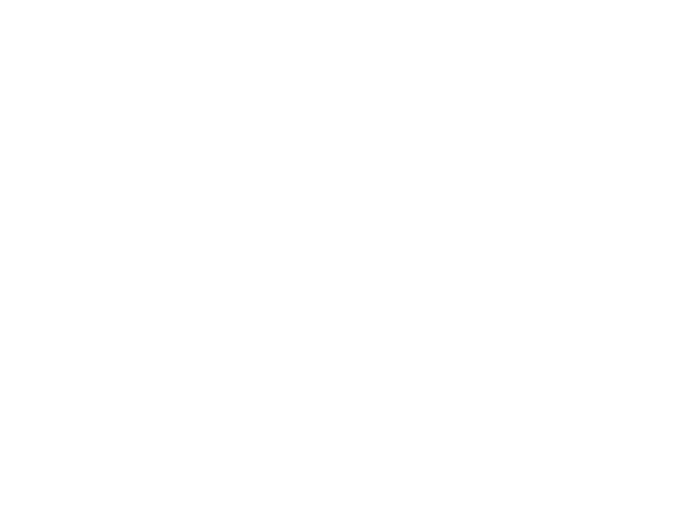
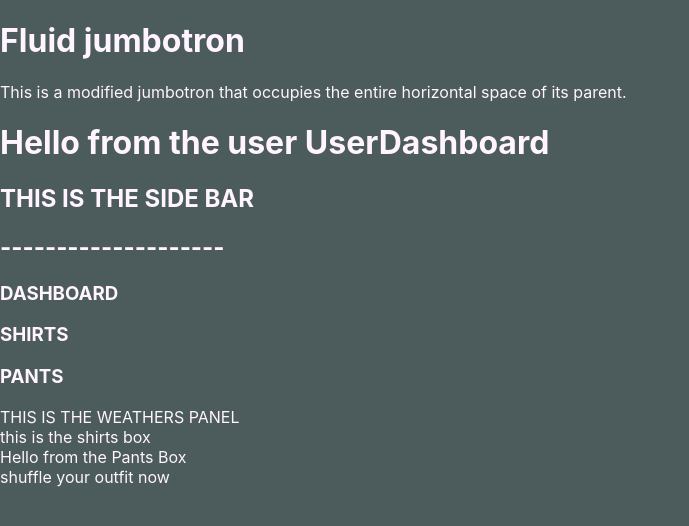
Before and after one commit to iqramqra/updatedWeatherToWearFront, a React (Create React App) app: page / in a window 1280 px wide. Shown: the top 526 px of the page, without its empty margins (0-689 px from the left). Built offline with nearby package versions, Linux system fonts and the light colour scheme.

Commit message:
resolved pkg issues

```diff
--- a/src/App.js
+++ b/src/App.js
@@ -1,5 +1,8 @@
 import React from 'react';
 import { Switch, Route, withRouter } from 'react-router-dom'
+
+import UserDashboard from './container/UserDashboard'
+
 
 class App extends React.Component {
 
@@ -7,16 +10,14 @@
     return (
       <div>
         {/* <NavBar/> */}
-        <Switch>
-        {/*
+        <UserDashboard/>
+        {/* <Switch>
           <Route path='/login' render={this.renderLoginForm}/>
           <Route path='/login' render={this.renderLoginForm}/>
           <Route path='/login' render={this.renderLoginForm}/>
           <Route path='/login' render={this.renderLoginForm}/>
           <Route path='/login' render={this.renderLoginForm}/>
-         */}
-
-        </Switch>
+        </Switch> */}
       </div>
     )
   }
--- /dev/null
+++ b/src/components/Header.jsx
@@ -0,0 +1,30 @@
+import React from 'react'
+import {Container, Row, Col} from 'react-bootstrap'
+import Jumbotron from 'react-bootstrap/Jumbotron'
+
+function Header() {
+    return (
+        // <Container>
+        // <Row>
+        //     <Col sm={8}>sm=8</Col>
+        //     <Col sm={4}>sm=4</Col>
+        // </Row>
+        // <Row>
+        //     <Col sm>sm=true</Col>
+        //     <Col sm>sm=true</Col>
+        //     <Col sm>sm=true</Col>
+        // </Row>
+        // </Container>
+        <Jumbotron fluid>
+  <Container>
+    <h1>Fluid jumbotron</h1>
+    <p>
+      This is a modified jumbotron that occupies the entire horizontal space of
+      its parent.
+    </p>
+  </Container>
+</Jumbotron>
+    )
+}
+
+export default Header
--- /dev/null
+++ b/src/components/PantsRec.jsx
@@ -0,0 +1,11 @@
+import React from 'react'
+
+function PantsRec() {
+    return (
+        <div>
+            Hello from the Pants Box
+        </div>
+    )
+}
+
+export default PantsRec
--- /dev/null
+++ b/src/components/ShirtRec.jsx
@@ -0,0 +1,11 @@
+import React from 'react'
+
+function ShirtRec() {
+    return (
+        <div>
+            this is the shirts box
+        </div>
+    )
+}
+
+export default ShirtRec
--- /dev/null
+++ b/src/components/WeatherPanel.jsx
@@ -0,0 +1,13 @@
+import React, { Component } from 'react'
+
+class WeatherPanel extends Component {
+    render() {
+        return (
+            <div>
+                THIS IS THE WEATHERS PANEL
+            </div>
+        )
+    }
+}
+
+export default WeatherPanel
--- /dev/null
+++ b/src/container/ShuffleBtn.jsx
@@ -0,0 +1,13 @@
+import React, { Component } from 'react'
+
+class ShuffleBtn extends Component {
+    render() {
+        return (
+            <div>
+                shuffle your outfit now
+            </div>
+        )
+    }
+}
+
+export default ShuffleBtn
--- /dev/null
+++ b/src/container/UserDashboard.jsx
@@ -0,0 +1,25 @@
+import React from 'react'
+import Header from '../components/Header'
+import UserSidebar from './UserSidebar'
+import WeatherPanel from '../components/WeatherPanel'
+import ShirtRec from '../components/ShirtRec'
+import PantsRec from '../components/PantsRec'
+import ShuffleBtn from './ShuffleBtn'
+
+function UserDashboard() {
+    return (
+        <div>
+            <Header/>
+            <h1>
+                Hello from the user UserDashboard
+            </h1>
+            <UserSidebar/>
+            <WeatherPanel/>
+            <ShirtRec/>
+            <PantsRec/>
+            <ShuffleBtn/>
+        </div>
+    )
+}
+
+export default UserDashboard
--- /dev/null
+++ b/src/container/UserSidebar.jsx
@@ -0,0 +1,15 @@
+import React from 'react'
+
+function UserSidebar() {
+    return (
+        <div>
+            <h2>THIS IS THE SIDE BAR </h2>
+            <h2>-------------------- </h2>
+            <h3>DASHBOARD </h3>
+            <h3>SHIRTS</h3>
+            <h3>PANTS</h3>
+        </div>
+    )
+}
+
+export default UserSidebar
--- a/src/index.css
+++ b/src/index.css
@@ -1,4 +1,7 @@
+
 body {
+  background-color: #4C5B5C;
+  color: #FFF4FF;
   margin: 0;
   font-family: -apple-system, BlinkMacSystemFont, 'Segoe UI', 'Roboto', 'Oxygen',
     'Ubuntu', 'Cantarell', 'Fira Sans', 'Droid Sans', 'Helvetica Neue',
```
Also changed, not shown: package.json (+6 -6 lines), src/components/NavBar.jsx (deleted), 2 other files (tests, documents, lock files or other folders).
